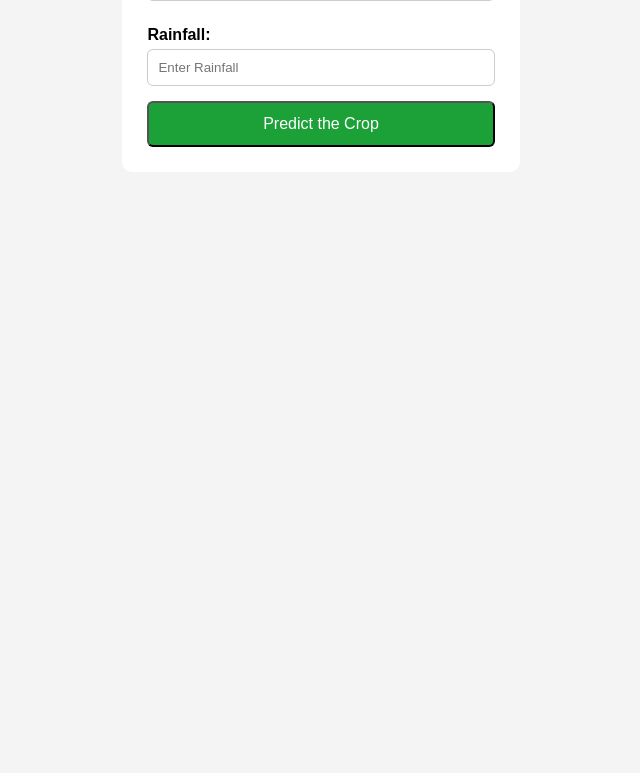
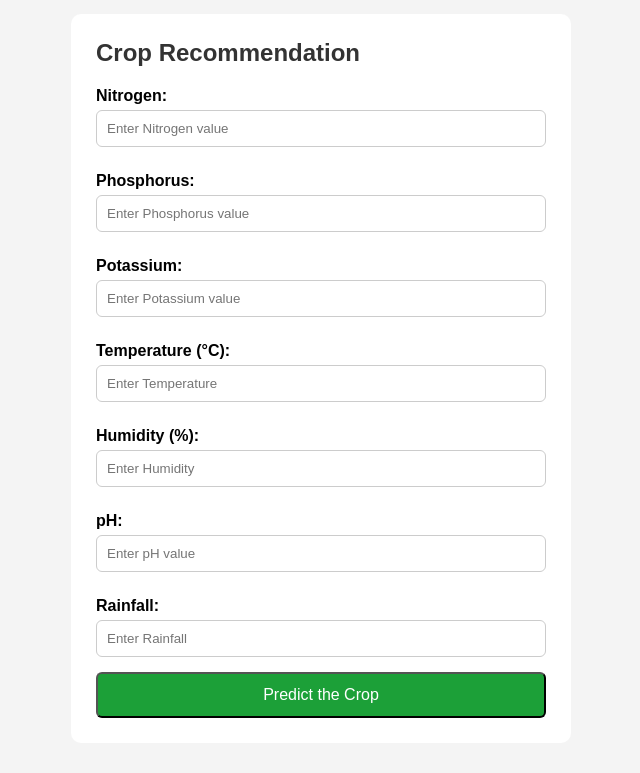
Before and after one commit to PrinceMishraMan/Crop_Recommendation_System, a Flask app: page / in a window 768 px wide. Shown: the part 685-1458 px from the top of the page, without its empty margins (63-703 px from the left). Before the commit the page ends 832 px from the top, so only its background shows below. Run offline with Flask 3, Linux system fonts and the light colour scheme; parts of the project's set-up code (start-up, migrations or seed data) failed here and were passed over.

Commit message:
Update style.css
Changed Styling

```diff
--- a/static/style.css
+++ b/static/style.css
@@ -75,14 +75,22 @@
       background: #148a2f;
     }
 
-    /* Responsive design */
-    @media (max-width: 900px) {
-      .container {
-        flex-direction: column;
-        align-items: center;
-        gap: 20px;
-      }
-      .container img{
-        display: none;
-      }
-    }
+/* desktop*/
+@media (min-width: 651px) {
+  .container {
+    flex-direction: row;
+    gap: 40px;
+    align-items: stretch;
+  }
+
+  .container img,
+  .form-container {
+    flex: 1;
+  }
+
+  .form-container {
+    max-width: 500px;
+    position: static;
+    background: white;
+  }
+}
```
